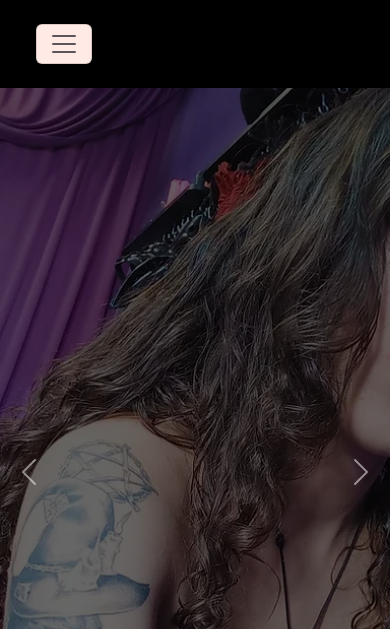
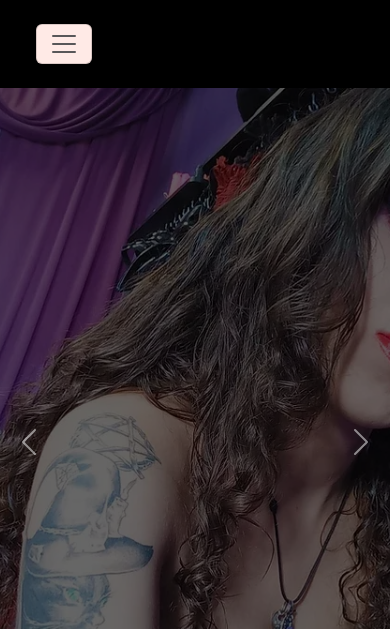
Before and after one commit to rssantos07/site_domme, a plain HTML site: page index.html in a window 390 px wide. Shown: the top 629 px of the page. Drawn offline with nearby package versions, Linux system fonts and the light colour scheme.

Commit message:
atualização home

```diff
--- a/main.css
+++ b/main.css
@@ -66,5 +66,10 @@ h2 {
     #home .carousel p {
         font-size: 30px;
     }
+    #home .carousel img {
+        height: 84vh;
+        opacity: 0.4;
+    }
+
 
   }
```
